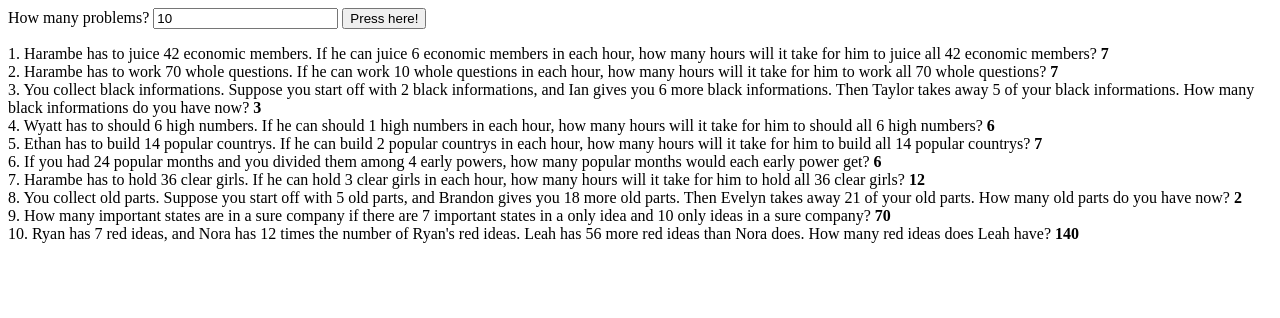
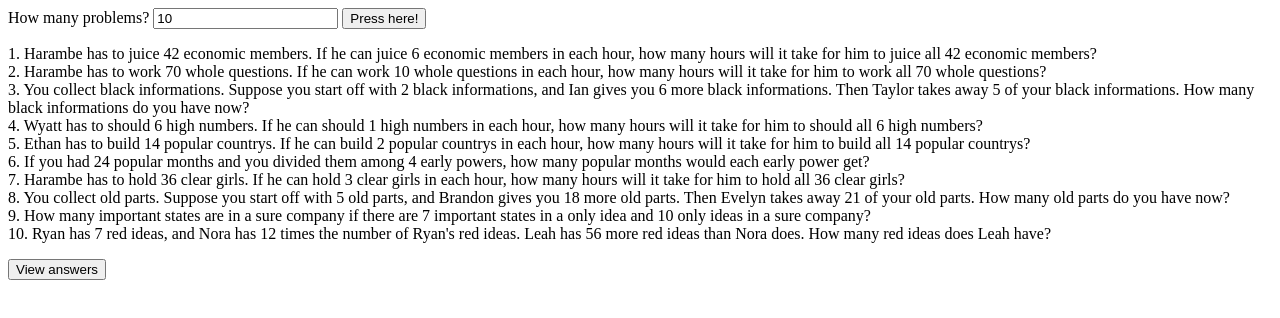
Before and after one commit to garrettgu10/worksheets, a plain HTML site: page index.html in a window 1280 px wide. Both pictures are taken after a click on the button "Press here!". Drawn offline with Linux system fonts and the light colour scheme.

Commit message:
Show answers button

```diff
--- a/index.html
+++ b/index.html
@@ -11,4 +11,7 @@
   How many problems? <input type="text" id="numProblems" value = "10"></input>
   <button onClick = "javascript: makeSheet()">Press here!</button>
   <p id = "textArea"></p>
+  <span id = "buttonArea">
+  </span>
+  <b id = "answers" value = ""></b>
 </body>
--- a/mksht.js
+++ b/mksht.js
@@ -1,5 +1,18 @@
+function in_array(array, id) {
+    for(var i=0; i<array.length;i++) {
+        return (array[i][0].id === id)
+    }
+    return false;
+}
+
+function showAnswers(){
+  document.getElementById("buttonArea").innerHTML = "";
+  document.getElementById("answers").innerHTML = document.getElementById("answers").value;
+}
+
 function makeSheet(){
   document.getElementById("textArea").innerHTML = "";
+  document.getElementById("answers").value = "";
   var problems = parseInt(document.getElementById('numProblems').value);
   for(var i = 0; i < problems; i++){
     var question = questions[Math.floor(Math.random()*questions.length)];
@@ -7,12 +20,21 @@ function makeSheet(){
     var answer = question.ans(nums);
     var text = question.text;
     var wordTypes = question.wordTypes;
+    var words = [];
     for(var j = 0; j < nums.length; j++){
       text = text.replace(new RegExp("NUM"+String(j),'g'),String(nums[j]));
     }
     for(var j = 0; j < question.wordTypes.length; j++){
-      text = text.replace(new RegExp("WRD"+String(j),'g'),randomWord(wordTypes[j]));
+      var word;
+      do{
+        word = randomWord(wordTypes[j]);
+      }while(in_array(words, word)); // no duplicate words
+
+      words[j] = word;
+      text = text.replace(new RegExp("WRD"+String(j),'g'), words[j]);
     }
-    document.getElementById("textArea").innerHTML += String(i+1)+ ". "+text+" <b>"+String(question.ans(nums))+"</b><br />";
+    document.getElementById("textArea").innerHTML += String(i+1) + ". "+text+"<br />";
+    document.getElementById("answers").value += String(i+1) + ". " + question.ans(nums) + "<br />";
   }
+  document.getElementById("buttonArea").innerHTML = "<button onClick = \"javascript: showAnswers()\">View answers</button>";
 }
```
